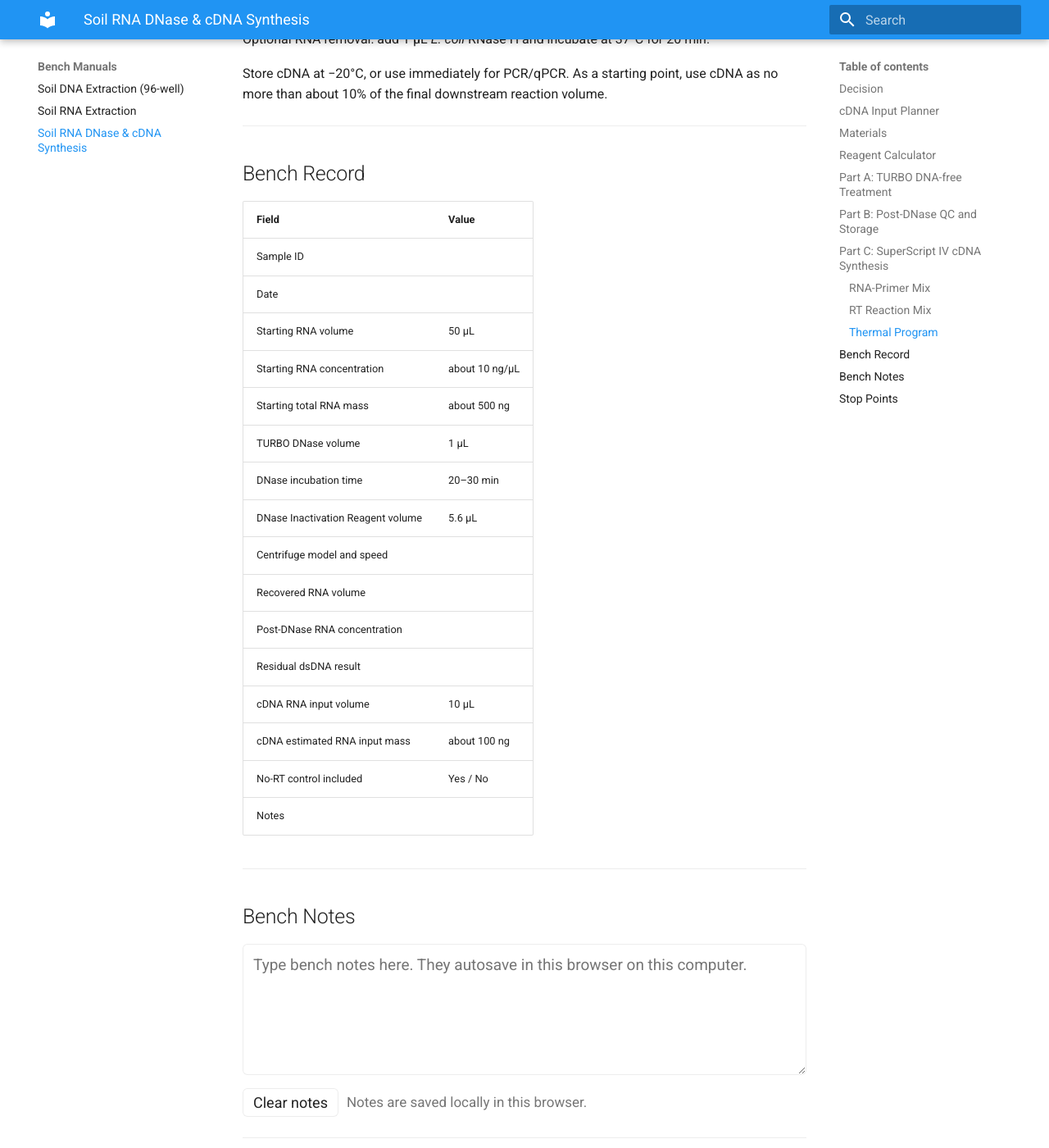
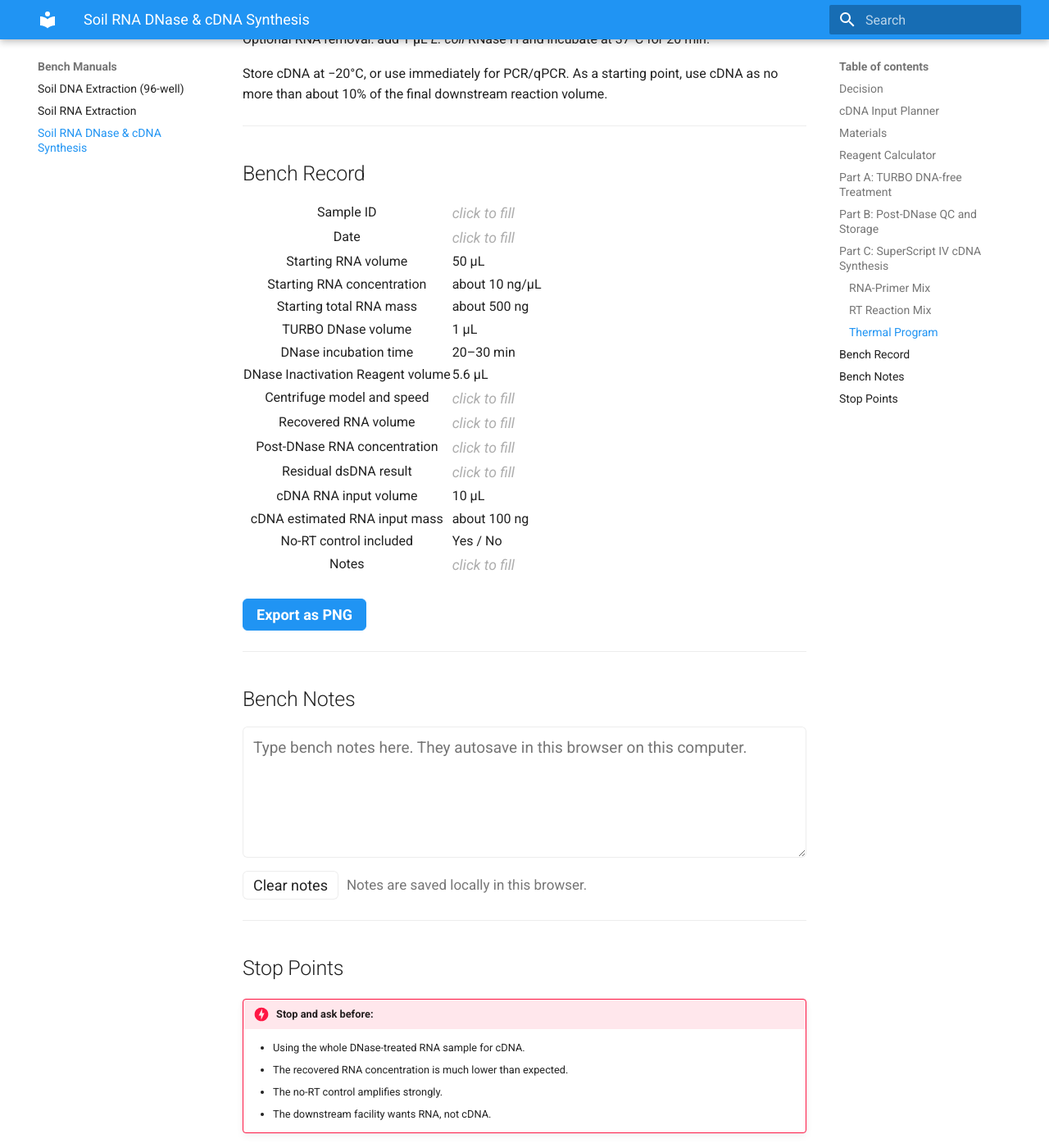
Before and after one commit to chushug/microbial-ecology-protocols, an MkDocs documentation site: the page built from docs/manuals/soil-rna-dnase-cdna.md, in a window 1280 px wide and 1400 px high, scrolled down 6963 px. Shown: the whole window at 82% size. Built offline with MkDocs 1.6.1 and Material for MkDocs 9.7.7, drawn with Linux system fonts in a browser that asks for light colours.

Commit message:
feat: add editable bench records with PNG export to all manuals
Co-Authored-By: Claude Sonnet 4.6 <noreply@anthropic.com>

```diff
--- /dev/null
+++ b/docs/javascripts/bench-record.js
@@ -0,0 +1,13 @@
+function exportBenchRecord(tableId, filename) {
+  const table = document.getElementById(tableId);
+  if (!table) return;
+  const btn = table.parentElement.querySelector(".export-btn");
+  if (btn) btn.style.display = "none";
+  html2canvas(table, { backgroundColor: "#ffffff", scale: 2, useCORS: true }).then(function (canvas) {
+    const link = document.createElement("a");
+    link.download = filename || "bench-record.png";
+    link.href = canvas.toDataURL("image/png");
+    link.click();
+    if (btn) btn.style.display = "";
+  });
+}
--- a/docs/manuals/soil-rna-dnase-cdna.md
+++ b/docs/manuals/soil-rna-dnase-cdna.md
@@ -218,24 +218,28 @@ Store cDNA at −20°C, or use immediately for PCR/qPCR. As a starting point, us
 
 ## Bench Record
 
-| Field | Value |
-|---|---|
-| Sample ID | |
-| Date | |
-| Starting RNA volume | <span id="recordRnaVolume">50 µL</span> |
-| Starting RNA concentration | <span id="recordRnaConcentration">about 10 ng/µL</span> |
-| Starting total RNA mass | <span id="recordRnaMass">about 500 ng</span> |
-| TURBO DNase volume | <span id="recordEnzymeVolume">1 µL</span> |
-| DNase incubation time | 20–30 min |
-| DNase Inactivation Reagent volume | <span id="recordInactivationVolume">5.6 µL</span> |
-| Centrifuge model and speed | |
-| Recovered RNA volume | |
-| Post-DNase RNA concentration | |
-| Residual dsDNA result | |
-| cDNA RNA input volume | <span id="recordCdnaRnaVolume">10 µL</span> |
-| cDNA estimated RNA input mass | <span id="recordCdnaRnaMass">about 100 ng</span> |
-| No-RT control included | Yes / No |
-| Notes | |
+<table id="bench-record-cdna" class="bench-record">
+  <tbody>
+    <tr><th>Sample ID</th><td contenteditable="true"></td></tr>
+    <tr><th>Date</th><td contenteditable="true"></td></tr>
+    <tr><th>Starting RNA volume</th><td contenteditable="true"><span id="recordRnaVolume">50 µL</span></td></tr>
+    <tr><th>Starting RNA concentration</th><td contenteditable="true"><span id="recordRnaConcentration">about 10 ng/µL</span></td></tr>
+    <tr><th>Starting total RNA mass</th><td contenteditable="true"><span id="recordRnaMass">about 500 ng</span></td></tr>
+    <tr><th>TURBO DNase volume</th><td contenteditable="true"><span id="recordEnzymeVolume">1 µL</span></td></tr>
+    <tr><th>DNase incubation time</th><td contenteditable="true">20–30 min</td></tr>
+    <tr><th>DNase Inactivation Reagent volume</th><td contenteditable="true"><span id="recordInactivationVolume">5.6 µL</span></td></tr>
+    <tr><th>Centrifuge model and speed</th><td contenteditable="true"></td></tr>
+    <tr><th>Recovered RNA volume</th><td contenteditable="true"></td></tr>
+    <tr><th>Post-DNase RNA concentration</th><td contenteditable="true"></td></tr>
+    <tr><th>Residual dsDNA result</th><td contenteditable="true"></td></tr>
+    <tr><th>cDNA RNA input volume</th><td contenteditable="true"><span id="recordCdnaRnaVolume">10 µL</span></td></tr>
+    <tr><th>cDNA estimated RNA input mass</th><td contenteditable="true"><span id="recordCdnaRnaMass">about 100 ng</span></td></tr>
+    <tr><th>No-RT control included</th><td contenteditable="true">Yes / No</td></tr>
+    <tr><th>Notes</th><td contenteditable="true"></td></tr>
+  </tbody>
+</table>
+
+<button class="export-btn" onclick="exportBenchRecord('bench-record-cdna', 'rna-dnase-cdna-bench-record.png')">Export as PNG</button>
 
 ---
 
--- a/docs/stylesheets/extra.css
+++ b/docs/stylesheets/extra.css
@@ -1,3 +1,39 @@
+/* Bench record — editable cells */
+.bench-record td[contenteditable] {
+  min-width: 160px;
+  cursor: text;
+  outline: none;
+}
+.bench-record td[contenteditable]:empty::before {
+  content: "click to fill";
+  color: var(--md-default-fg-color--lighter);
+  font-style: italic;
+  font-size: 0.88rem;
+}
+.bench-record td[contenteditable]:focus {
+  background: #f0f6ff;
+  box-shadow: inset 0 0 0 2px var(--md-primary-fg-color);
+}
+
+/* Export button */
+.export-btn {
+  display: inline-flex;
+  align-items: center;
+  gap: 6px;
+  margin-top: 10px;
+  padding: 8px 16px;
+  border: 1px solid var(--md-primary-fg-color);
+  border-radius: 6px;
+  background: var(--md-primary-fg-color);
+  color: #ffffff;
+  font-size: 0.9rem;
+  font-weight: 600;
+  cursor: pointer;
+}
+.export-btn:hover {
+  opacity: 0.88;
+}
+
 /* Summary facts strip */
 .facts {
   display: grid;
--- a/mkdocs.yml
+++ b/mkdocs.yml
@@ -15,6 +15,10 @@ theme:
 extra_css:
   - stylesheets/extra.css
 
+extra_javascript:
+  - https://cdnjs.cloudflare.com/ajax/libs/html2canvas/1.4.1/html2canvas.min.js
+  - javascripts/bench-record.js
+
 markdown_extensions:
   - admonition
   - tables
```
Also changed, not shown: docs/manuals/dna-extraction-96-powersoil.md (+17 -13 lines), docs/manuals/rna-extraction-powersoil.md (+17 -13 lines).
